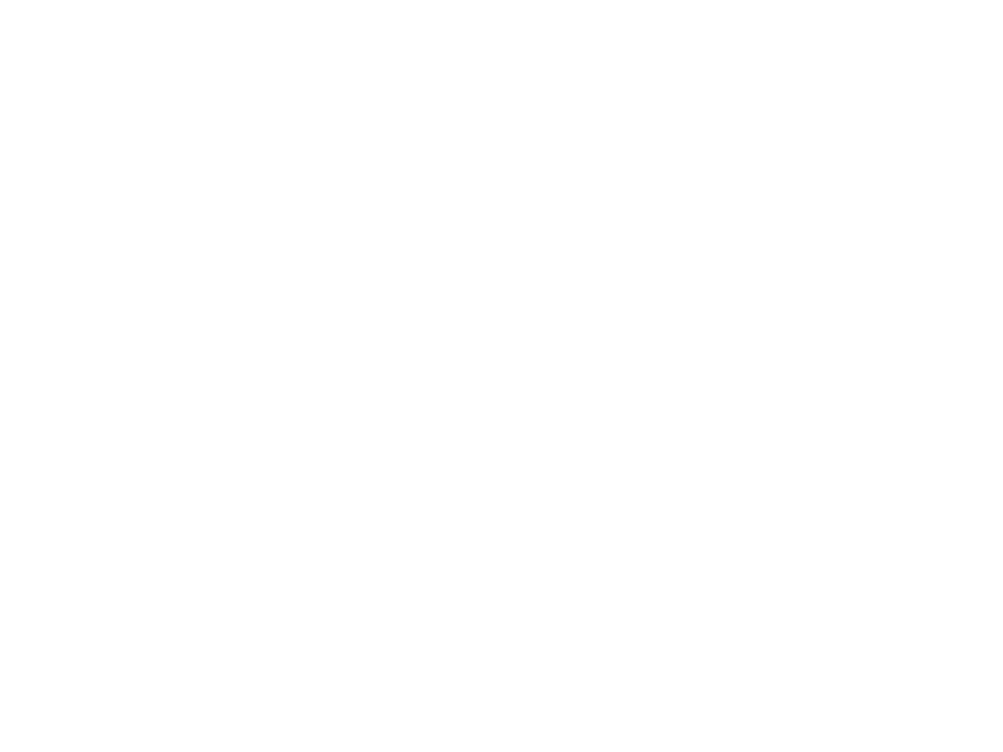
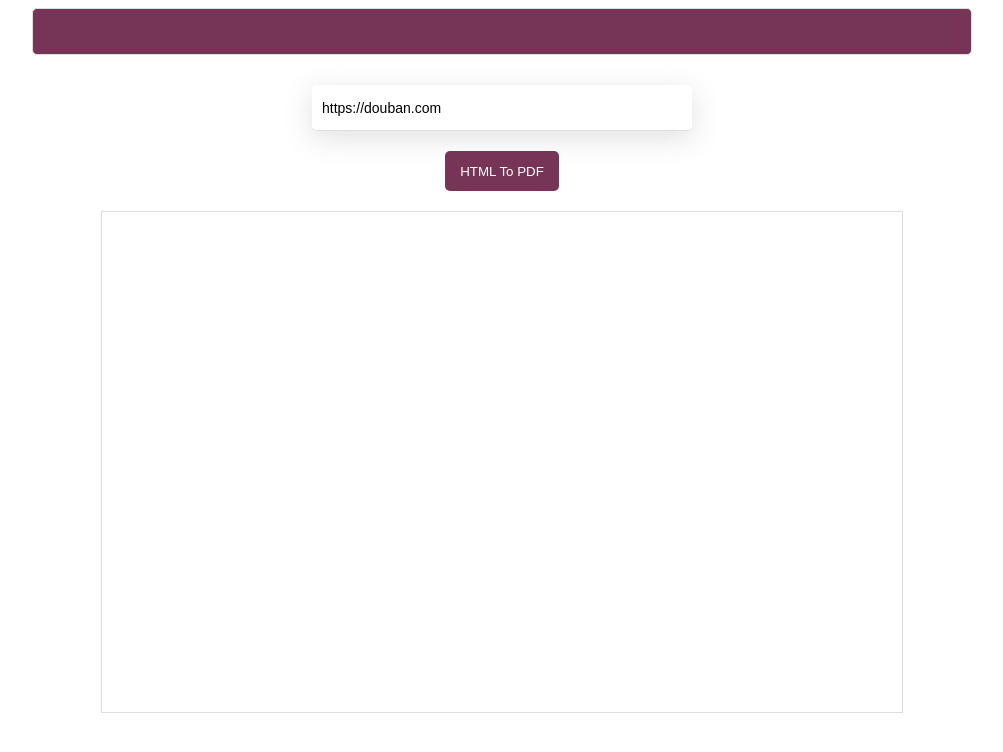
Before and after one commit to arlyxiao/hello-tools, a React (Vite) app: page /pages/html-converter in a window 1280 px wide. Shown: the top 752 px of the page, without its empty margins (138-1141 px from the left). Built offline with nearby package versions, Linux system fonts and the light colour scheme.

Commit message:
Add env variable

```diff
--- a/client/App.tsx
+++ b/client/App.tsx
@@ -5,8 +5,8 @@ import {
   Route
 } from "react-router-dom";
 
-import Chrome from "./pages/Chrome";
 import PageCrypto from "./pages/PageCrypto";
+import PageHtmlConverter from "./pages/PageHtmlConverter";
 
 const App = () => {
 
@@ -18,7 +18,7 @@ const App = () => {
     <Router>
       <Switch>
         <Route path={`/pages/crypto`} component={PageCrypto} exact />
-        <Route path={`/pages/chrome`} component={Chrome} />
+        <Route path={`/pages/html-converter`} component={PageHtmlConverter} />
       </Switch>
     </Router>
   )
--- a/client/components/HtmlToPdf.tsx
+++ b/client/components/HtmlConverter.tsx
@@ -1,8 +1,8 @@
 import React, { useState } from "react";
 
 
-const HtmlToPdf = () => {
-  const [inputValue, setInputValue] = useState("https://baidu.com");
+const HtmlConverter = () => {
+  const [inputValue, setInputValue] = useState("https://douban.com");
   const [result, setResult] = useState("");
   const [isLoading, setIsLoading] = useState(false);
 
@@ -15,9 +15,9 @@ const HtmlToPdf = () => {
       return;
     }
 
-    const url = `http://localhost:4500/html-to-pdf?url=${inputValue}`;
+    const url = `${process.env.BASE_URL}/html-to-pdf?url=${inputValue}`;
 
-    setResult("http://localhost:4500/static/loading.html");
+    setResult(`${process.env.BASE_URL}/static/loading.html`);
     setIsLoading(true);
     fetch(url)
       .then( res => res.blob() )
@@ -30,7 +30,7 @@ const HtmlToPdf = () => {
 
   return (
     <>
-      <div className="puppeteer panel">
+      <div className="chrome panel">
         <div className="input-wrapper">
           <input type="text"
                 name=""
@@ -53,4 +53,4 @@ const HtmlToPdf = () => {
 }
 
 
-export default HtmlToPdf;
+export default HtmlConverter;
--- a/client/pages/Chrome.tsx
+++ b/client/pages/PageHtmlConverter.tsx
@@ -2,18 +2,18 @@ import * as React from "react";
 
 
 import MainLayout from "../layouts/MainLayout";
-import HtmlToPdf from "../components/HtmlToPdf";
+import HtmlConverter from "../components/HtmlConverter";
 
 
-const Chrome = function() {
+const PageHtmlConverter = function() {
   return (
     <>
       <MainLayout>
-        <HtmlToPdf />
+        <HtmlConverter />
       </MainLayout>
     </>
   );
 };
 
 
-export default Chrome;
+export default PageHtmlConverter;
--- a/client/styles/main.scss
+++ b/client/styles/main.scss
@@ -52,7 +52,7 @@ header {
   }
 }
 
-.puppeteer.panel {
+.chrome.panel {
   display: flex;
   flex-direction: column;
   align-items: center;
```
Also changed, not shown: 2 other files (tests, documents, lock files or other folders).
